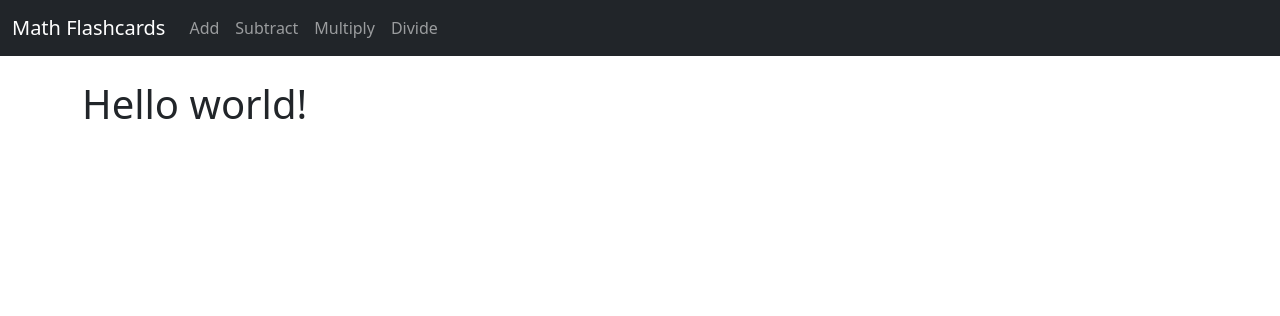
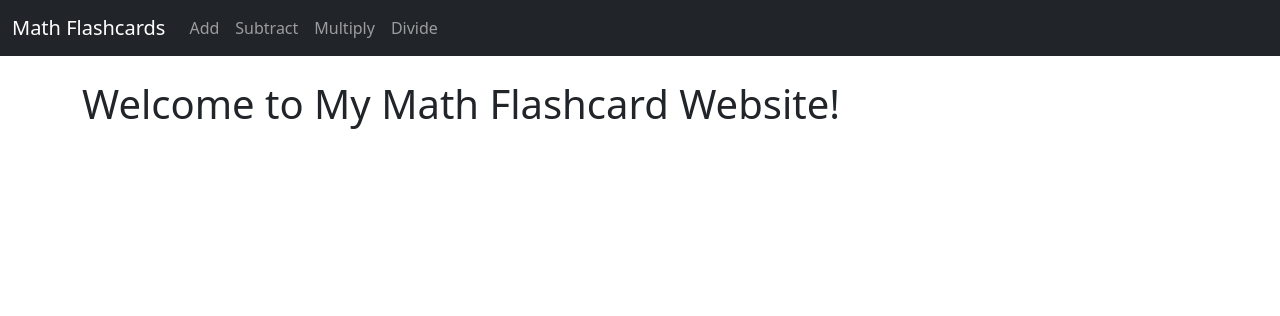
Before and after one commit to DXNSTATISTICS/Django-Flashcards, a Django app: page / in a window 1280 px wide. Shown: the top 316 px of the page. Run offline with Django 4.2, Linux system fonts and the light colour scheme.

Commit message:
tweaked home page

```diff
--- a/website/templates/home.html
+++ b/website/templates/home.html
@@ -1,6 +1,6 @@
 {% extends 'base.html' %}
 
 {% block 'content' %}
-	<h1>Hello world!</h1>
+	<h1>Welcome to My Math Flashcard Website!</h1>
 
 {% endblock %}
```
